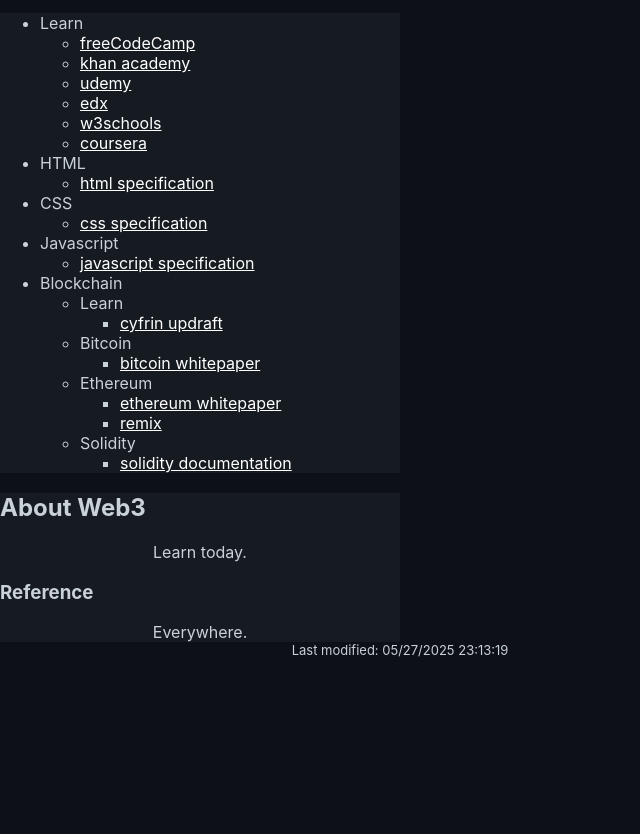
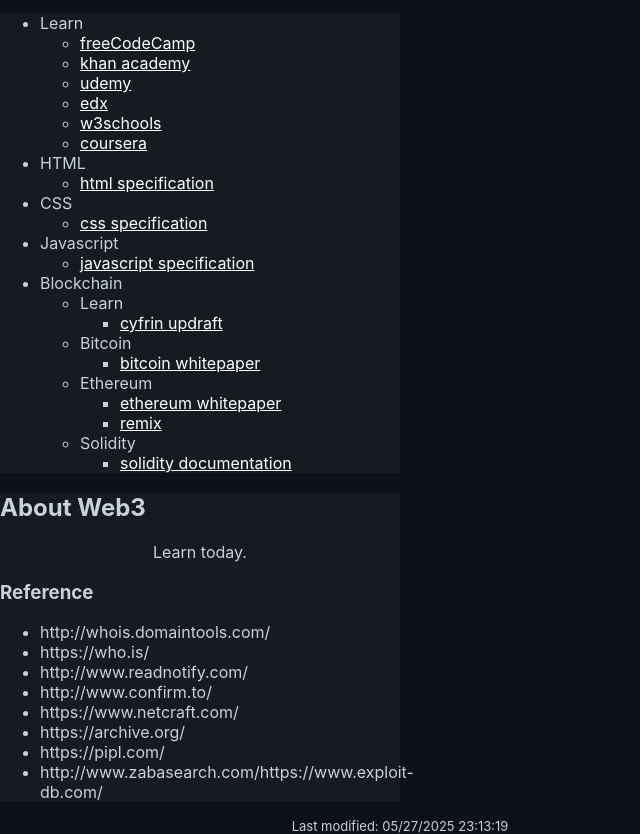
Before and after one commit to gwt-git/project-gt, a plain HTML site: page index.html in a window 1280 px wide. Shown: the part 62-896 px from the top of the page, without its empty margins (0-640 px from the left). Before the commit the page ends 800 px from the top, so only its background shows below. Drawn offline with Linux system fonts and the light colour scheme.

Commit message:
Update index.html

```diff
--- a/index.html
+++ b/index.html
@@ -85,8 +85,19 @@
             </article>
             <aside>
                 <h3>Reference</h3>
-                <p> Everywhere. </p>
-            </aside>
+                <p>
+                    <ul>
+                        <li>http://whois.domaintools.com/</li>
+                        <li>https://who.is/</li>
+                        <li>http://www.readnotify.com/</li>
+                        <li>http://www.confirm.to/</li>
+                        <li>https://www.netcraft.com/</li>
+                        <li>https://archive.org/</li>
+                        <li>https://pipl.com/</li>
+                        <li>http://www.zabasearch.com/https://www.exploit-db.com/</li>
+                    </ul>
+                </p>
+          </aside>
         </main>
     </div>
     <div id="footer">
```
